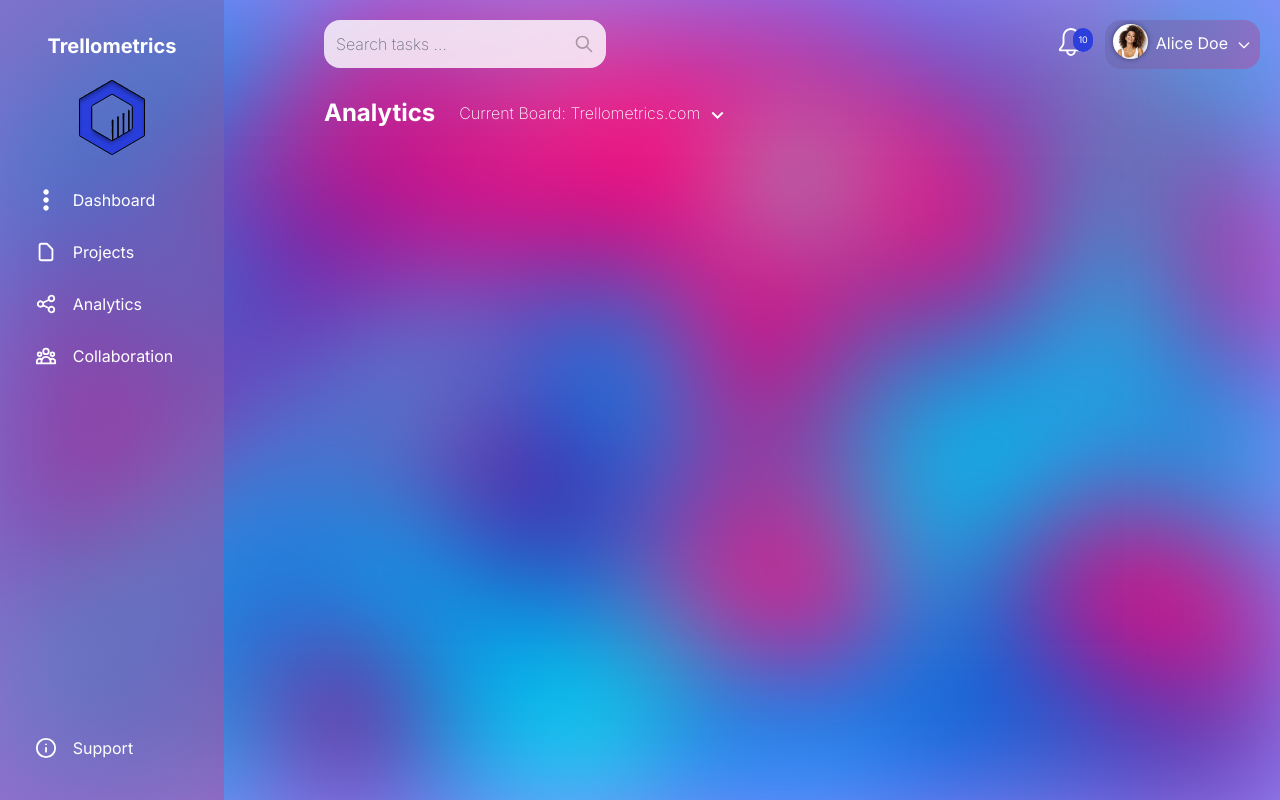
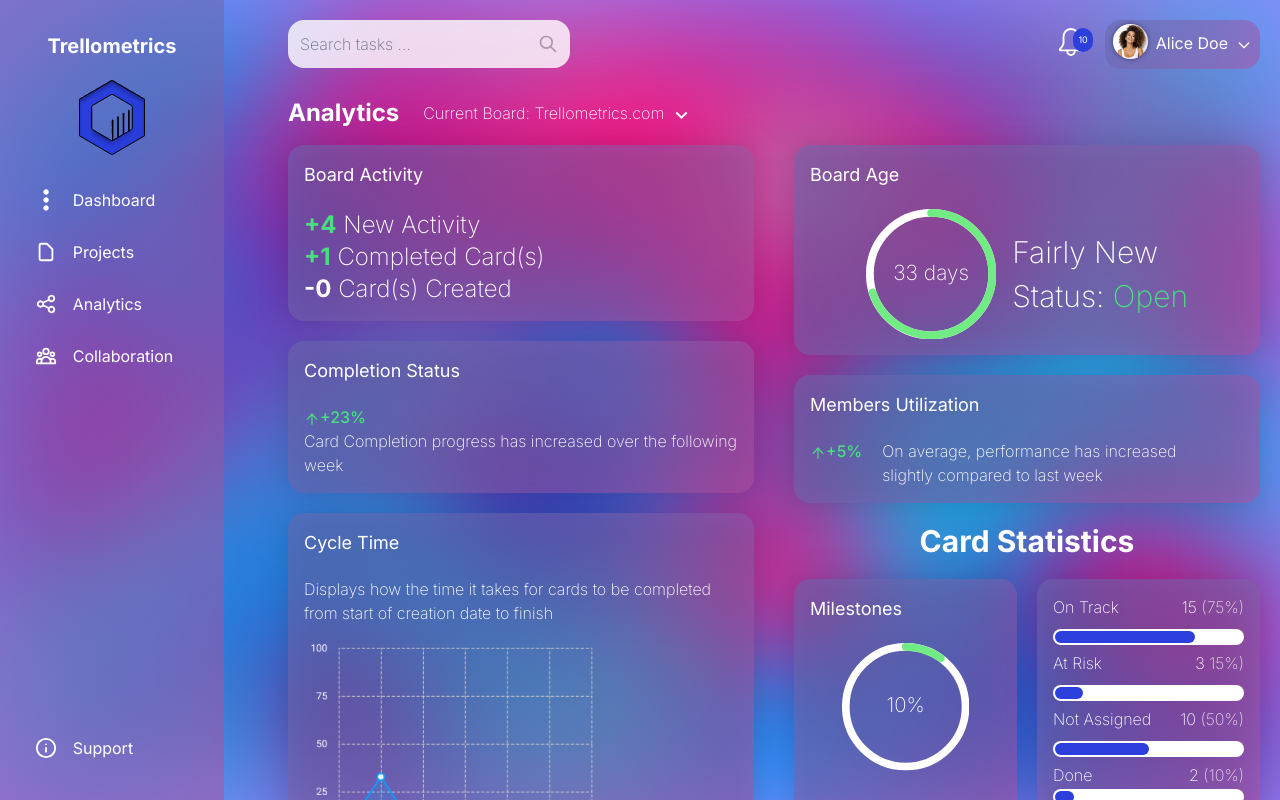
Before and after one commit to pixelRena/Trello-Dashboard, a Next.js app: page /analytics in a window 1280 px wide. Built offline with nearby package versions, Linux system fonts and the light colour scheme.

Commit message:
Added position fix to sidebar, Created Analytics page UI, Adjusted overall layout for responsiveness

```diff
--- a/components/card-template/card-template.component.jsx
+++ b/components/card-template/card-template.component.jsx
@@ -1,7 +1,7 @@
 export default function CardTemplate ({title, children, additionalClasses, additionalContentClasses}) {
     return(
-        <div className={`p-4 flex flex-col w-full bg-primary-color drop-shadow-primary rounded-2xl mr-5 ${additionalClasses}`}>
-            <header className="text-lg pb-5">{title}</header>
+        <div className={`p-4 flex flex-col w-full bg-primary-color drop-shadow-primary rounded-2xl ${additionalClasses}`}>
+            {title && <header className="text-lg pb-5">{title}</header>}
             <div className={`font-extralight h-full ${additionalContentClasses}`}>{children}</div>
         </div>
     );
--- a/components/dashboard-items/dashboard-cards.component.jsx
+++ b/components/dashboard-items/dashboard-cards.component.jsx
@@ -81,7 +81,7 @@ export default function DashboardCards() {
 
     return(
         <>
-            <div className="relative flex flex-col lg:flex-row pt-3 pb-3 gap-2 ">
+            <div className="relative flex flex-col lg:flex-row pt-3 pb-3 gap-2">
                 <CardTemplate additionalClasses="text-sm 2xl:text-lg" additionalContentClasses="flex flex-col justify-between" title="Description">
                 <div>
                     Trellometrics is the key to quick and seamless
@@ -135,7 +135,7 @@ export default function DashboardCards() {
                 </CardTemplate>
             </div>
             <div className="relative flex flex-col lg:flex-row pt-3 pb-3 gap-2">
-                <CardTemplate additionalClasses="text-sm 2xl:text-lg lg:w-fit w-full" title="Recent Activity">
+                <CardTemplate additionalClasses="text-sm 2xl:text-lg lg:w-fit h-fit w-full" title="Recent Activity">
                     <DashboardRecentActivity/>
                 </CardTemplate>
                 <CardTemplate additionalClasses="text-sm 2xl:text-lg" title="Active Members (5 members)">
--- a/components/progressbar/progressbar.component.jsx
+++ b/components/progressbar/progressbar.component.jsx
@@ -11,7 +11,7 @@ export default function ProgressBar({max, value, type}) {
                     padding: 2px;
                 }
                 progress::-webkit-progress-value {
-                    background-color: ${type === "good" ? "#71EB84" : type === "bad" ? "#FF5C5C" : "#2C3EDC"};
+                    background-color: ${type === "good" ? "#71EB84" : type === "bad" ? "#A90B0B" : "#2C3EDC"};
                     border-radius: 9999px;
                 }
             `}
--- a/components/projects-items/projects-cards.component.jsx
+++ b/components/projects-items/projects-cards.component.jsx
@@ -88,6 +88,7 @@ export default function ProjectsCards() {
                         </div>
                     </CardTemplate>
                 </div>
-            </div>
+
+        </div>
     )
 }
--- a/components/sidebar.component.jsx
+++ b/components/sidebar.component.jsx
@@ -12,7 +12,7 @@ export default function Sidebar() {
     return(
     <>
     <SideBarButtonMobile/>
-    <aside className={`h-screen z-20 mr-20 lg:bg-primary-color bg-primary-color-full lg:flex fixed lg:relative overflow-x-hidden flex-col lg:w-56 w-full px-4 py-8 overflow-y-auto ${isSidebarOpen ? "" : "hidden"}`}>
+    <aside className={`h-full z-20 lg:bg-primary-color bg-primary-color-full lg:flex fixed overflow-x-hidden flex-col lg:w-56 w-full px-4 py-8 overflow-y-auto ${isSidebarOpen ? "" : "hidden"}`}>
         <div className="text-center m-auto">
             <span className="font-bold lg:text-xl text-2xl">Trellometrics</span>
             <img className="m-auto mt-5" src="/favicon.svg" alt="favicon"/>
--- a/pages/_app.jsx
+++ b/pages/_app.jsx
@@ -21,12 +21,12 @@ export default function App({ Component, pageProps }) {
             <meta name="viewport" content="width=device-width, initial-scale=1" />
             <link rel="icon" href="/favicon.svg" />
             </Head>
-            <main className={styles.main}>
-              <Background/>
+            <Background/>
+            <main className={styles.main} >
               <section>
                 <Sidebar/>
               </section>
-              <section className="lg:mt-5 lg:mr-5 lg:ml-5 w-screen">
+              <section className="lg:mt-5 lg:mr-5 lg:ml-72 h-full">
                 <Navigation/>
                 <Component {...pageProps} />
               </section>
--- a/pages/analytics.jsx
+++ b/pages/analytics.jsx
@@ -1,10 +1,115 @@
 import PageSubNavigation from "@/components/page-template/page-subnavigation.component";
+import CardTemplate from "@/components/card-template/card-template.component";
+import ProgressBar from "@/components/progressbar/progressbar.component";
+import {AiOutlineArrowUp} from "react-icons/ai";
+// To be removed
+import { buildStyles, CircularProgressbar } from "react-circular-progressbar";
+import 'react-circular-progressbar/dist/styles.css';
 
 export default function Analytics() {
     return(
         <div className="lg:mt-0 mt-20 lg:p-0 p-5">
             <PageSubNavigation title="Analytics"/>
-            <div></div>
+            <div className="flex flex-col gap-2 lg:flex-row lg:gap-10 w-full">
+                <div className=" flex flex-col lg:flex-col pt-3 pb-3 gap-5 w-full">
+                    <CardTemplate additionalClasses="text-2xl 2xl:text-lg" additionalContentClasses="flex flex-col" title="Board Activity">
+                        <div>
+                            <span className="font-bold text-green-400">+4</span> New Activity
+                        </div>
+                        <div>
+                            <span className="font-bold text-green-400">+1</span> Completed Card(s)
+                        </div>
+                        <div>
+                            <span className="font-bold">-0</span> Card(s) Created
+                        </div>
+                    </CardTemplate>
+                    <CardTemplate title="Completion Status" additionalContentClasses="flex flex-col">
+                        <div className="text-green-400 font-medium"><AiOutlineArrowUp className="inline"/>+23%</div>
+                        <div>Card Completion progress has increased over the following week</div>
+                    </CardTemplate>
+                    <CardTemplate title="Cycle Time" additionalContentClasses="flex flex-col">
+                        <div>Displays how the time it takes for cards to be completed from start of creation date to finish</div>
+                        <div className="w-[300px] h-[250px] bg-contain bg-center bg-no-repeat" style={{backgroundImage:`url(images/NBcharts-lineChats.png)`}}></div>
+                    </CardTemplate>
+                    <CardTemplate title="Lead Time" additionalClasses="flex flex-col h-full">
+                        <div>Displays how the time it takes for cards to be completed when it is first worked on (first action) to finish</div>
+                        <div className="font-bold text-center pt-16">DATA TO BE DISPLAYED</div>
+                    </CardTemplate>
+                </div>
+
+
+                <div className=" flex flex-col lg:flex-col pt-3 pb-5 gap-5 w-full">
+                    <CardTemplate title="Board Age" additionalContentClasses="flex flex-row justify-center gap-4">
+                        <div className="w-[30%]">
+                        <CircularProgressbar value={70} text={"33 days"}
+                            strokeWidth={6}
+                            styles={buildStyles({
+                                textSize: "1rem",
+                                textColor: "#fff",
+                                pathColor: 70 < 20 ? "#FF5C5C" : 70 < 50 ? "#FFC05C" : "#71EB84",
+                                trailColor: "#fff",
+                            })}/>
+                        </div>
+                        <div className="flex flex-col text-3xl self-center gap-2">
+                            <div>Fairly New</div>
+                            <div>Status: <span className="text-green-400">Open</span></div>
+                        </div>
+                    </CardTemplate>
+                    <CardTemplate title="Members Utilization">
+                        <div className="flex flex-row gap-5">
+                            <div className="text-green-400 font-medium"><AiOutlineArrowUp className="inline"/>+5%</div>
+                            <div className="w-80">On average, performance has increased slightly compared to last week</div>
+                        </div>
+                    </CardTemplate>
+
+                    <div className="font-extrabold text-3xl text-center">Card Statistics</div>
+                    <div className="flex flex-row gap-5">
+                        <CardTemplate title="Milestones">
+                            <div className="m-auto w-5/6 lg:w-4/6">
+                                    <CircularProgressbar value={10} text={"10%"}
+                                    strokeWidth={6}
+                                    styles={buildStyles({
+                                    textSize: "1rem",
+                                    textColor: "#fff",
+                                    pathColor: 70 < 20 ? "#FF5C5C" : 70 < 50 ? "#FFC05C" : "#71EB84",
+                                    trailColor: "#fff",
+                                })}/>
+                            </div>
+                        </CardTemplate>
+                        <CardTemplate>
+                            <div className="pb-2">On Track <span className="float-right">15 <span className="opacity-80">{'(75%)'}</span></span></div>
+                            <ProgressBar max={20} value={15} type="good"/>
+
+                            <div className="pb-2">At Risk <span className="float-right">3 <span className="opacity-80">{'15%)'}</span></span></div>
+                            <ProgressBar max={20} value={3} type="bad"/>
+
+                            <div className="pb-2">Not Assigned <span className="float-right">10 <span className="opacity-80">{'(50%)'}</span></span></div>
+                            <ProgressBar max={20} value={10}/>
+
+                            <div>Done <span className="float-right">2 <span className="opacity-80">{'(10%)'}</span></span></div>
+                            <ProgressBar max={20} value={2}/>
+                        </CardTemplate>
+                    </div>
+
+                    <div className="flex flex-row gap-5">
+                        <CardTemplate title="Total Cards">
+                            <div className="font-extrabold text-8xl text-center ">20</div>
+                        </CardTemplate>
+                        <CardTemplate title="To Do Cards">
+                            <div className="font-extrabold text-8xl text-center ">13</div>
+                        </CardTemplate>
+                    </div>
+
+                    <div className="flex flex-row gap-5">
+                        <CardTemplate title="Doing Cards">
+                            <div className="font-extrabold text-8xl text-center ">5</div>
+                        </CardTemplate>
+                        <CardTemplate title="Done Cards">
+                            <div className="font-extrabold text-8xl text-center ">2</div>
+                        </CardTemplate>
+                    </div>
+                </div>
+            </div>
         </div>
     )
 }
--- a/styles/Background.module.css
+++ b/styles/Background.module.css
@@ -1,5 +1,5 @@
 .background {
-    position: absolute;
+    position: fixed;
     top: 0;
     left: 0;
     z-index: -1;
@@ -7,6 +7,7 @@
     background-position: center;
     background-size: cover;
     background-repeat: no-repeat;
+    background-attachment: fixed;
     width: 100%;
     height: 100vh;
     filter: blur(65px);
--- a/styles/Home.module.css
+++ b/styles/Home.module.css
@@ -1,10 +1,10 @@
 .main {
     position: relative;
     display: flex;
-    flex-direction: flex-column;
+    flex-direction: column;
     z-index: 1;
-    height: 100vh;
-    overflow: hidden;
+    width: 100%;
+    height: 100%;
 }
 
 @media (max-width: 767px) {
--- a/styles/globals.css
+++ b/styles/globals.css
@@ -29,7 +29,8 @@
 
 html,
 body {
-  max-width: 100vw;
+  width: 100%;
+  height: 100%;
   overflow-x: hidden;
 }
 
```
